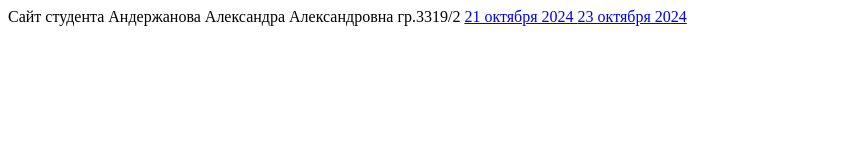
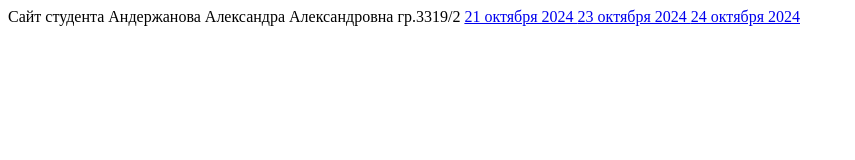
Before and after one commit to solnyshko07/solnyshko07.github.io, a plain HTML site: page index.html in a window 1280 px wide. Shown: the whole page, without its empty margins (0-855 px from the left). Drawn offline with Linux system fonts and the light colour scheme.

Commit message:
Update index.html

```diff
--- a/index.html
+++ b/index.html
@@ -9,5 +9,7 @@
     Сайт студента Андержанова Александра Александровна гр.3319/2
     <a href = '21oct24.html'>21 октября 2024 </a>
     <a href = '23oct24.html'>23 октября 2024 </a>
+    <a href = '24oct24.html'>24 октября 2024 </a>
+
 </body>
 </html>
```
